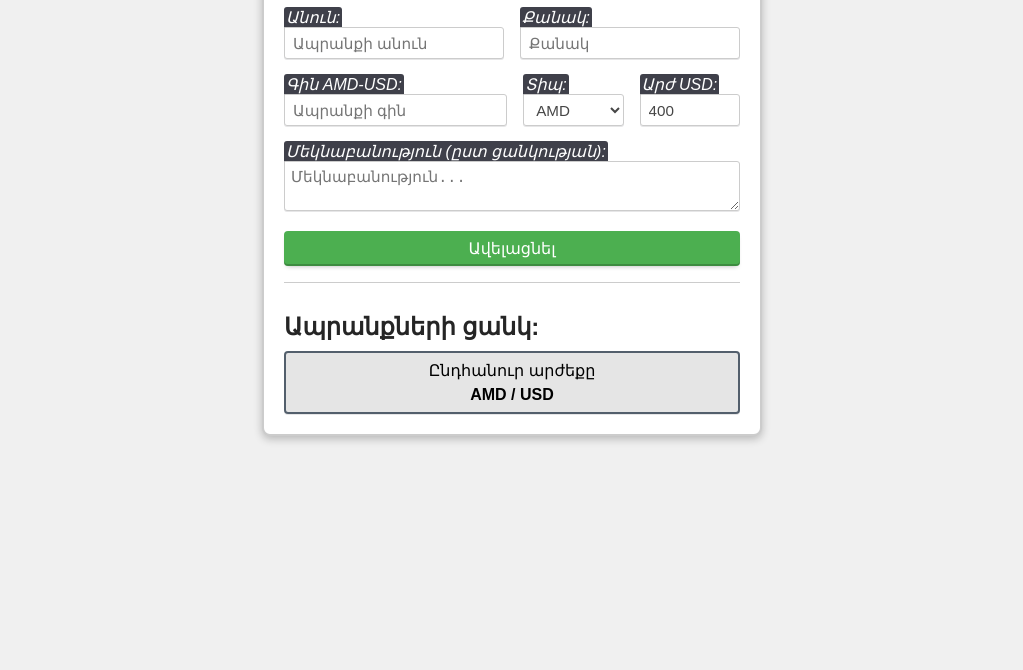
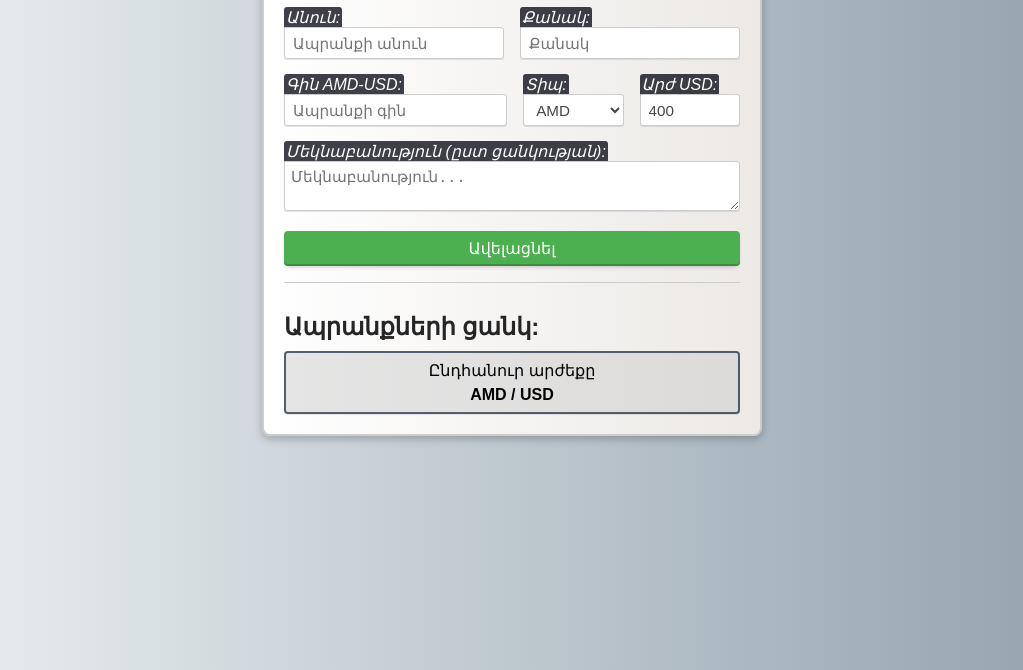
Before and after one commit to Mil-House/SmartCalc, a plain HTML site: page index.html in a window 1280 px wide. Shown: the part 130-800 px from the top of the page, without its empty margins (128-1151 px from the left). Drawn offline with Linux system fonts and the light colour scheme; a web font is replaced by a local one.

Commit message:
Update styles.css

```diff
--- a/assets/css/styles.css
+++ b/assets/css/styles.css
@@ -6,6 +6,12 @@
   margin: 0;
   padding: 0;
   box-sizing: border-box;
+}
+
+html {
+  background: #8e9eab;  /* fallback for old browsers */
+  background: -webkit-linear-gradient(to right, #eef2f3, #8e9eab);  /* Chrome 10-25, Safari 5.1-6 */
+  background: linear-gradient(to right, #eef2f3, #8e9eab); /* W3C, IE 10+/ Edge, Firefox 16+, Chrome 26+, Opera 12+, Safari 7+ */
 }
 
 ul {
@@ -48,7 +54,7 @@
 
 body {
   font-family: Arial, sans-serif;
-  background-color: #f0f0f0;
+  /* background-color: #f0f0f0; */
   margin: 0;
   padding: 20px;
 }
@@ -158,6 +164,10 @@
   padding: 20px;
   max-width: 500px;
   margin: 0 auto;
+
+  background: #ECE9E6;  /* fallback for old browsers */
+  background: -webkit-linear-gradient(to right, #FFFFFF, #ECE9E6);  /* Chrome 10-25, Safari 5.1-6 */
+  background: linear-gradient(to right, #FFFFFF, #ECE9E6); /* W3C, IE 10+/ Edge, Firefox 16+, Chrome 26+, Opera 12+, Safari 7+ */
 
   box-shadow: rgba(0, 0, 0, 0.24) 0px 3px 8px;
 }
```
